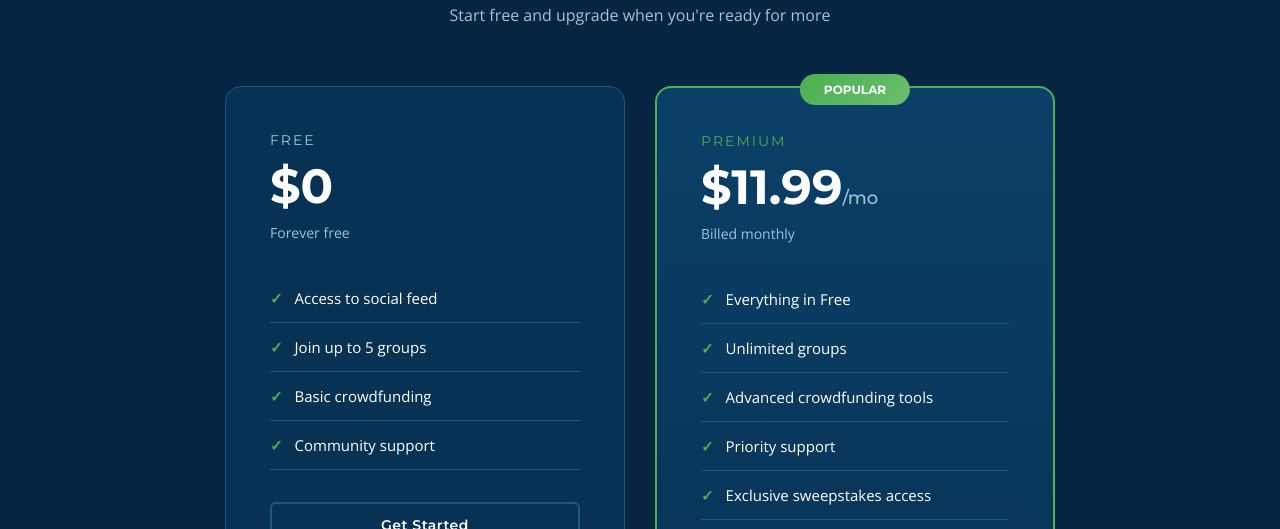
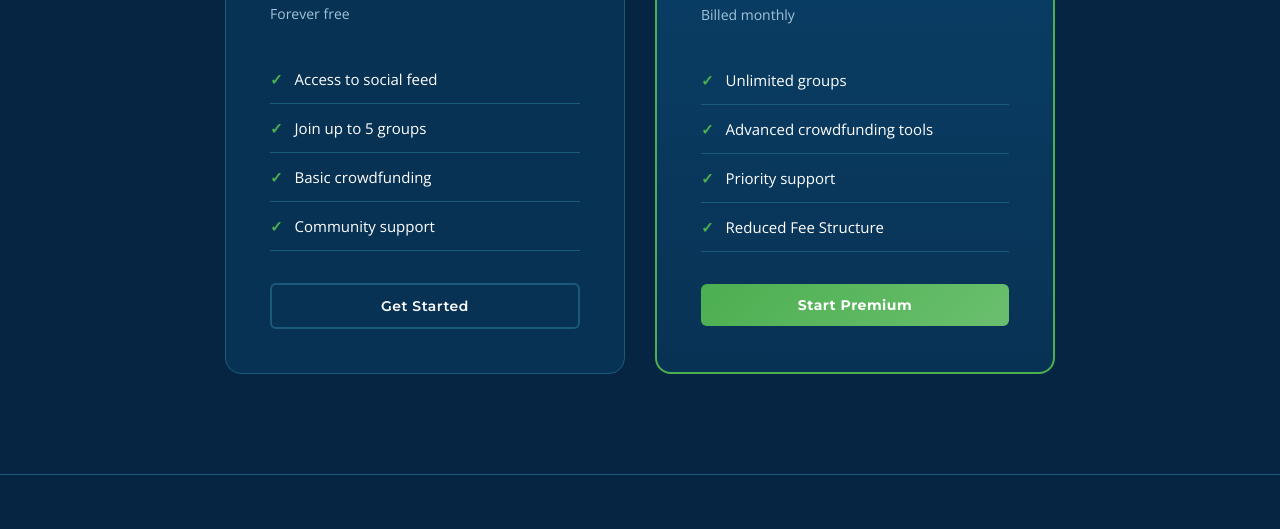
Before and after one commit to Wilkiethomas/New-Federation-2026, a website: page public/index.html in a window 1280 px wide. Shown: the part 1965-2494 px from the top of the page. Drawn offline with nearby package versions, Linux system fonts and the light colour scheme.

Commit message:
updated thurs 19

```diff
--- a/public/index.html
+++ b/public/index.html
@@ -1418,7 +1418,7 @@
                     <button class="btn btn-primary" onclick="showAuthModal('register')">Get Started Free</button>
                     <button class="btn btn-secondary">Watch Demo</button>
                 </div>
-                <div class="stats">
+                <!--<div class="stats">
                     <div class="stat">
                         <div class="stat-number">250K+</div>
                         <div class="stat-label">Active Members</div>
@@ -1435,7 +1435,7 @@
                         <div class="stat-number">5K+</div>
                         <div class="stat-label">Active Groups</div>
                     </div>
-                </div>
+                </div>-->
             </section>
 
             <section class="features" id="features">
@@ -1496,12 +1496,12 @@
                         <div class="pricing-price">$11.99<span>/mo</span></div>
                         <div class="pricing-period">Billed monthly</div>
                         <ul class="pricing-features">
-                            <li>Everything in Free</li>
+                            <!--<li>Everything in Free</li>-->
                             <li>Unlimited groups</li>
                             <li>Advanced crowdfunding tools</li>
                             <li>Priority support</li>
-                            <li>Exclusive sweepstakes access</li>
-                            <li>Research & data access</li>
+                            <!--<li>Exclusive sweepstakes access</li>-->
+                            <li>Reduced Fee Structure</li>
                         </ul>
                         <button class="btn btn-primary" onclick="showAuthModal('register')">Start Premium</button>
                     </div>
```
